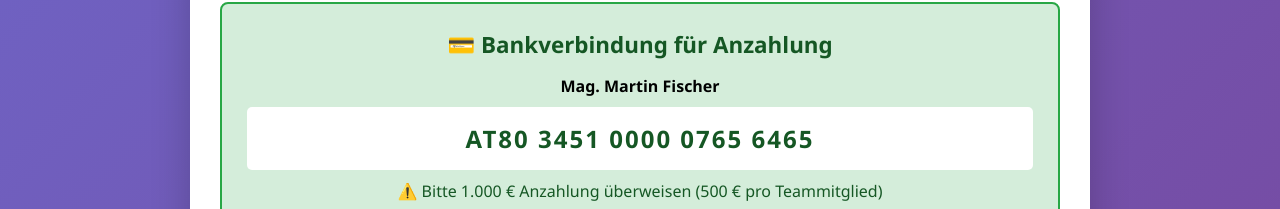
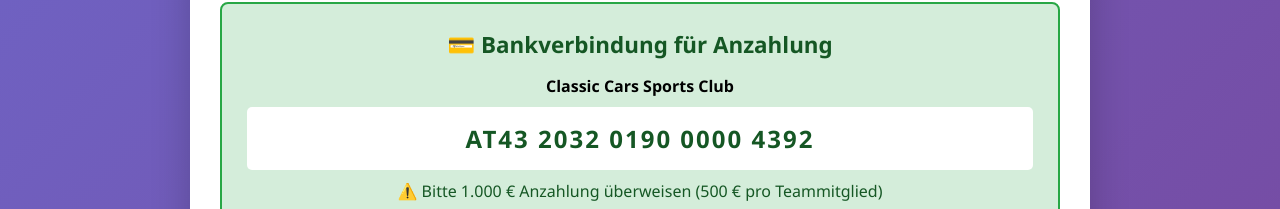
Before and after one commit to fischervorchdorf/1000pfund, a plain HTML site: page anmeldung.html in a window 1280 px wide. Shown: the part 2195-2404 px from the top of the page. Drawn offline with Linux system fonts and the light colour scheme.

Commit message:
Update bank details for payment in anmeldung.html

```diff
--- a/anmeldung.html
+++ b/anmeldung.html
@@ -420,8 +420,8 @@
 
                 <div class="payment-box">
                     <h3>💳 Bankverbindung für Anzahlung</h3>
-                    <p><strong>Mag. Martin Fischer</strong></p>
-                    <div class="iban">AT80 3451 0000 0765 6465</div>
+                    <p><strong>Classic Cars Sports Club</strong></p>
+                    <div class="iban">AT43 2032 0190 0000 4392</div>
                     <p class="payment-note">⚠️ Bitte 1.000 € Anzahlung überweisen (500 € pro Teammitglied)</p>
                     <p class="payment-note">Die Anmeldung wird erst nach Zahlungseingang aktiv!</p>
                 </div>
```
